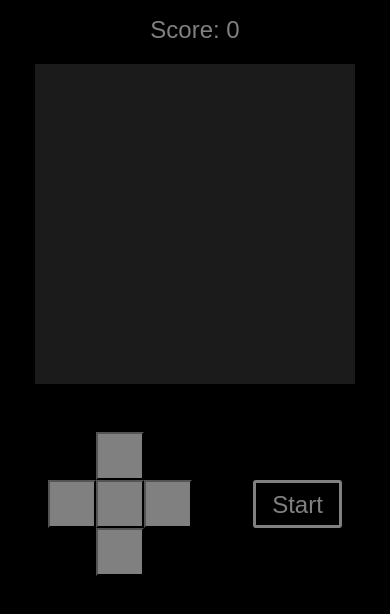
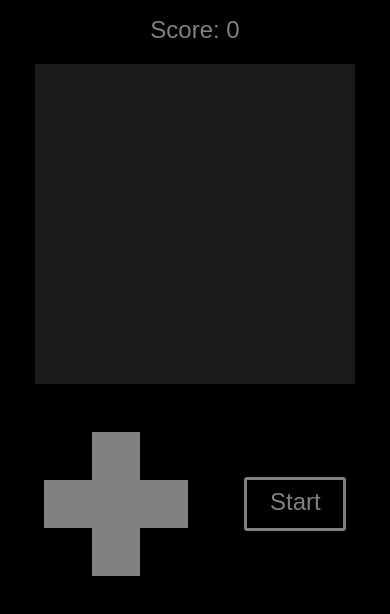
Before and after one commit to joseph-s-foster/Classic-Snake, a plain HTML site: page index.html in a window 390 px wide. Drawn offline with Linux system fonts and the light colour scheme.

Commit message:
styling content for mobile viewports

```diff
--- a/index.html
+++ b/index.html
@@ -14,13 +14,13 @@
       <div id="game-over" class="hidden">Game Over</div>
       <div class="dpad">
         <div id="controls">
-          <button class="control-btn" id="up-btn"></button>
-          <button class="control-btn" id="down-btn"></button>
-          <button class="control-btn" id="left-btn"></button>
-          <button class="control-btn" id="right-btn"></button>
-          <button class="control-btn" id="center-btn"></button>
+          <div class="control-btn" id="up-btn"></div>
+          <div class="control-btn" id="down-btn"></div>
+          <div class="control-btn" id="left-btn"></div>
+          <div class="control-btn" id="right-btn"></div>
+          <div class="control-btn" id="center-btn"></div>
         </div>
-        <button id="start-button">Start</button>
+        <div id="start-button">Start</div>
       </div>
     </div>
     <script src="script.js"></script>
--- a/styles.css
+++ b/styles.css
@@ -43,7 +43,6 @@ body {
 
 .snake {
   background-color: #0f0;
-  border-bottom: 1px solid rgb(83, 54, 11)
 }
 
 .food {
@@ -72,15 +71,12 @@ body {
   align-items: center;
 }
 
-#controls button {
+.control-btn {
   color: #000;
   background-color: grey;
-    /* border-radius: 3px; */
   margin: 0;
-  padding-bottom: 6px;
   width: 48px;
   height: 48px;
-  font-size: 1.75rem;
   cursor: pointer;
 }
 
@@ -105,18 +101,20 @@ body {
 }
 
 #center-btn {
-  grid-column: 2;
-  grid-row: 2;
+grid-column: 2;
+grid-row: 2;
 }
 
 #start-button {
-  height: 48px;
+  height: 32px;
+  text-align: center;
+  width: 64px;
   color: grey;
   background-color: #000;
   border: solid 3px grey;
   border-radius: 3px;
   display: block;
-  margin: 48px 0 0 48px;
+  margin: 45px 0 0 48px;
   padding: 8px 16px 8px 16px;
   font-size: 1.5rem;
   cursor: pointer;
```
